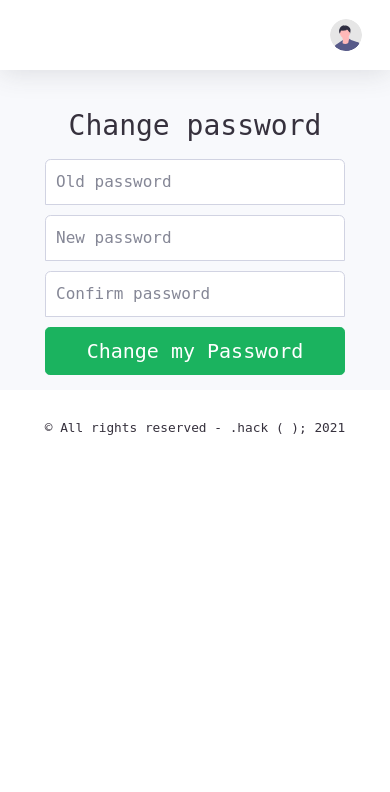
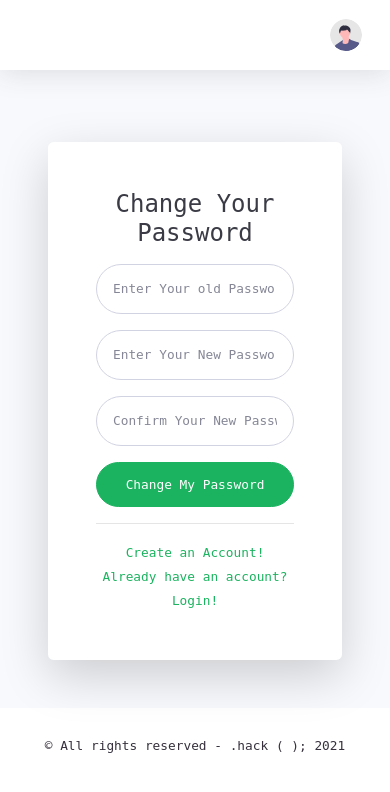
Before and after one commit to blessey15/hack21, a Django app: page /password_change/ in a window 390 px wide. Shown: the top 792 px of the page. Run offline with Django 3.2, Linux system fonts and the light colour scheme; the visitor is signed in with stand-in values (Sample User, id 1); parts of the project's set-up code (start-up, migrations or seed data) failed here and were passed over; some libraries are stand-ins or nearby versions.

Commit message:
change password page done

```diff
--- a/templates/passwordreset/password_change.html
+++ b/templates/passwordreset/password_change.html
@@ -33,7 +33,83 @@
 </style>
 
 
-<form method="POST" class="form-signin">{% csrf_token %}
+<div class="container">
+
+  <!-- Outer Row -->
+  <div class="row justify-content-center">
+
+      <div class="col-xl-10 col-lg-12 col-md-9">
+
+          <div class="card o-hidden border-0 shadow-lg my-5">
+              <div class="card-body p-0">
+                  <!-- Nested Row within Card Body -->
+                  <div class="row">
+                      <div class="col-lg-6 d-none d-lg-block bg-password-image"></div>
+                      <div class="col-lg-6">
+                          <div class="p-5">
+                              <div class="text-center">
+                                  <h1 class="h4 text-gray-900 mb-2">Change Your Password</h1>
+                                  <!-- <p class="mb-4">We get it, stuff happens. Just enter your email address below
+                                      and we'll send you a link to reset your password!</p> -->
+                              </div>
+
+                              <form method="POST" class="user">{% csrf_token %}
+                                <!-- <h1 class="h3 mb-3 font-weight-normal">Resettt password</h1> -->
+                                  <input name="old_password" class="form-control form-control-user" placeholder="Enter Your old Password"
+                                  type="password" id="id_old_password" required="true"
+                                  style="margin-bottom: 1rem; margin-top: 1rem;">
+
+                                  <input name="new_password1" class="form-control form-control-user" placeholder="Enter Your New Password"
+                                  type="password" id="id_new_password1" required="true"
+                                  style="margin-bottom: 1rem; margin-top: 1rem;">
+
+                                  <input name="new_password2" class="form-control form-control-user" placeholder="Confirm Your New Password"
+                                  type="password" id="id_new_password2" required="true"
+                                  style="margin-bottom: 1rem; margin-top: 1rem;">
+
+                                    {% for field in form %}
+                                      {% for error in field.errors %}
+                                        <p style="color: red">{{ error }}</p>
+                                      {% endfor %}
+                                    {% endfor %}
+
+
+                                <button class="btn btn-primary btn-user btn-block" type="submit">Change My Password</button>
+                              </form>
+
+                              <!-- <form class="user" method="POST">
+                                {% csrf_token %}
+                                  <div class="form-group">
+                                      <input type="email" class="form-control form-control-user"
+                                          id="exampleInputEmail" aria-describedby="emailHelp"
+                                          placeholder="Enter Email Address...">
+                                  </div>
+                                  <a href="login.html" class="btn btn-primary btn-user btn-block">
+                                      Reset Password
+                                  </a>
+                              </form> -->
+                              <hr>
+                              <div class="text-center">
+                                  <a class="small" href="{% url 'register' %}">Create an Account!</a>
+                              </div>
+                              <div class="text-center">
+                                  <a class="small" href="{% url 'login' %}">Already have an account? Login!</a>
+                              </div>
+                          </div>
+                      </div>
+                  </div>
+              </div>
+          </div>
+
+      </div>
+
+  </div>
+
+</div>
+
+
+
+<!-- <form method="POST" class="form-signin">{% csrf_token %}
   <h1 class="h3 mb-3 font-weight-normal">Change password</h1>
     <input name="old_password" class="form-control" placeholder="Old password" type="password" id="id_old_password" required="true">
     <input name="new_password1" class="form-control" placeholder="New password" type="password" id="id_new_password1" required="true">
@@ -46,7 +122,7 @@
     {% endfor %}
 
   <button class="btn btn-lg btn-primary btn-block" type="submit">Change my Password</button>
-</form>
+</form> -->
 
 
 
```
